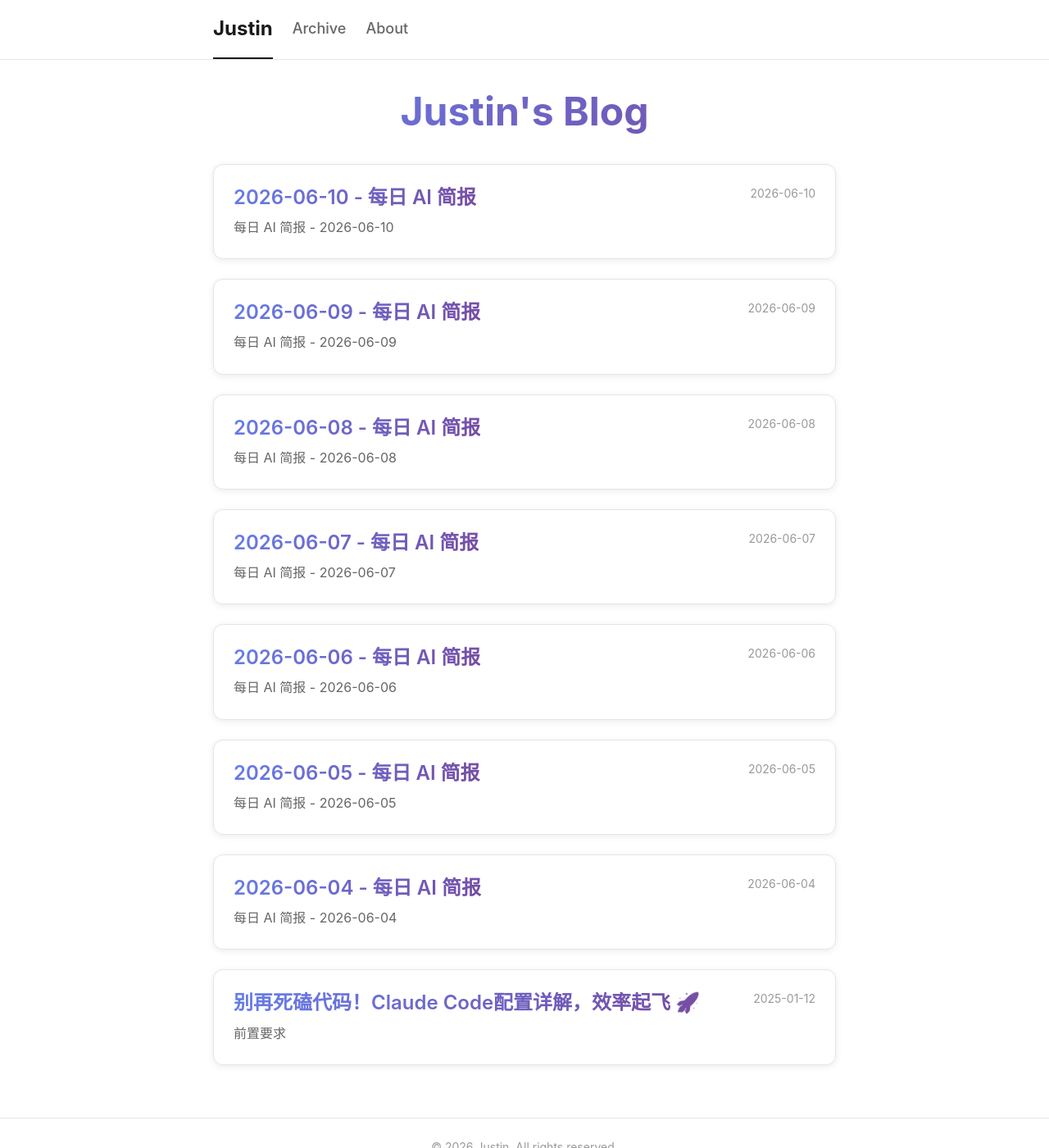
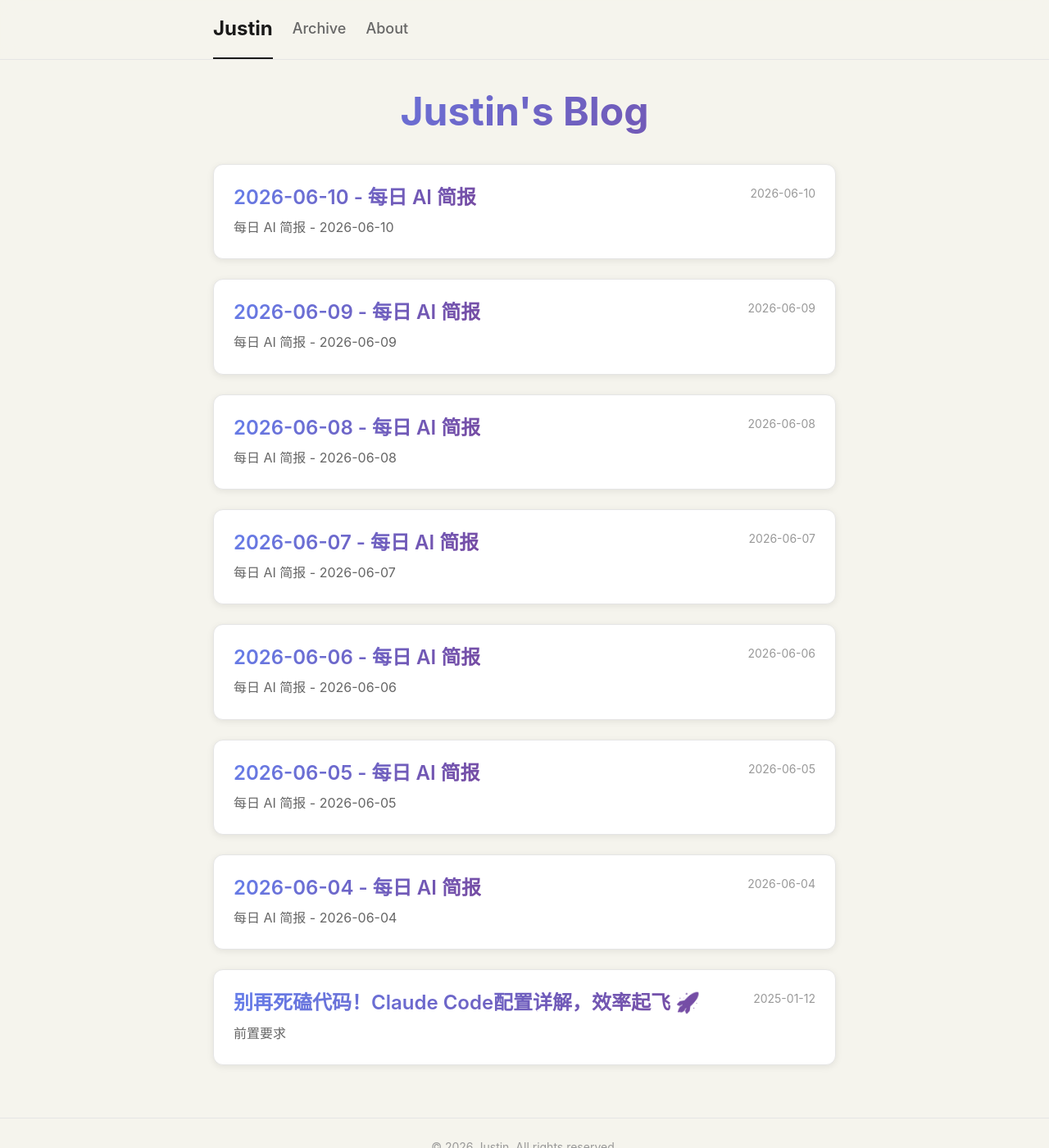
Before and after one commit to daysneco/daysneco.github.io, a Jekyll site: the page built from index.md, in a window 1280 px wide and 1400 px high. Shown: the whole window at 82% size. Built offline with Jekyll 4.4.1, drawn with Linux system fonts in a browser that asks for light colours.

Commit message:
Change blog background color to #f5f4ed

```diff
--- a/_sass/_navigation.scss
+++ b/_sass/_navigation.scss
@@ -1,13 +1,13 @@
 @import 'variables';
 
 .main-nav {
-  background: #fff;
+  background: $bg-color;
   border-bottom: 1px solid $border-color;
   position: sticky;
   top: 0;
   z-index: 100;
   backdrop-filter: blur(10px);
-  background: rgba(255, 255, 255, 0.9);
+  background: rgba(245, 244, 237, 0.9);
 
   .nav-container {
     max-width: $container-max-width;
--- a/_sass/_variables.scss
+++ b/_sass/_variables.scss
@@ -1,5 +1,5 @@
 // Colors
-$bg-color: #ffffff;
+$bg-color: #f5f4ed;
 $text-color: #1a1a1a;
 $text-secondary: #666666;
 $text-light: #999999;
```
